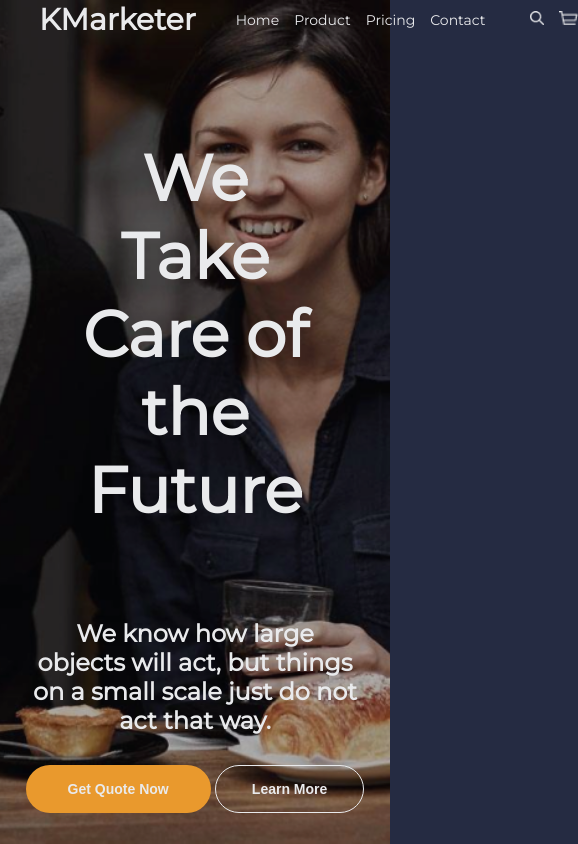
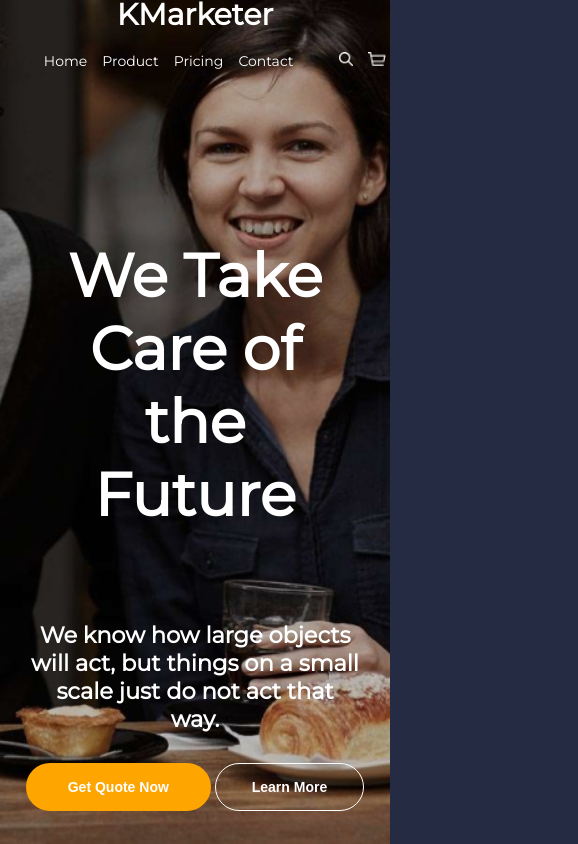
Before and after one commit to Anikor/KM_TW, a plain HTML site: page index.html in a window 390 px wide. Shown: the whole page, 578 px wide, since content can reach past the window. Drawn offline with Linux system fonts and the light colour scheme.

Commit message:
fixed some code and added mediac screen

```diff
--- a/home_style.css
+++ b/home_style.css
@@ -51,20 +51,21 @@ body {
   background-image: url("img/cover.png");
   background-position: center;
   background-size: cover;
-  opacity: 0.9;
 }
-
+.main-conteiner,
+.main-conteiner h2,
+.main-conteiner h4 {
+  justify-content: center;
+  align-items: center;
+  text-align: center;
+}
 .main-conteiner {
   padding: 40px 0px 40px 0px;
-  align-items: center;
-  text-align: center;
   height: 411px;
   gap: 40px;
 }
 .main-conteiner h2 {
-  justify-content: center;
   font-weight: 700;
-  text-align: center;
   max-width: 500px;
   font-size: 400%;
   display: flex;
@@ -72,15 +73,14 @@ body {
   margin: auto;
 }
 .main-conteiner h4 {
-  justify-content: center;
   max-width: 500px;
   font-size: 150%;
   display: flex;
   padding: 30px;
   margin: auto;
 }
-#b_gqn,
-#b_lm {
+#button_get_quote,
+#button_learn_more {
   padding: 10px 36px 10px 36px;
   border-radius: 37px;
   font-weight: bold;
@@ -89,18 +89,31 @@ body {
   height: 48px;
   gap: 10px;
 }
-#b_gqn:hover {
-  background: rgb(183, 107, 20);
+#button_get_quote:hover {
+  background: rgba(217, 143, 7, 0.892);
 }
-#b_lm:hover {
+#button_learn_more:hover {
   background: rgba(164, 158, 151, 0.73);
 }
-#b_gqn {
-  background: rgba(255, 166, 43, 1);
+#button_get_quote {
+  background: var(--primary-color);
   border: none;
   width: 185px;
 }
-#b_lm {
+#button_learn_more {
   border: 1px solid rgba(255, 255, 255, 1);
   background: transparent;
 }
+
+@media screen and (min-width: 330px) and (max-width: 770px) {
+  .top_nav {
+    display: flex;
+    flex-direction: column;
+    align-items: center;
+    line-height: 30px;
+    margin-bottom: 100px;
+  }
+  .main-conteiner {
+    font-size: 15px;
+  }
+}
--- a/index.html
+++ b/index.html
@@ -27,8 +27,8 @@
         <h2>We Take Care of the Future</h2>
         <h4>We know how large objects will act, but things on a small scale just do not act that way.</h4>
         <div>
-          <button id="b_gqn">Get Quote Now</button>
-          <button id="b_lm">Learn More</button>
+          <button id="button_get_quote">Get Quote Now</button>
+          <button id="button_learn_more">Learn More</button>
         </div>
       </div>
     </section>
```
